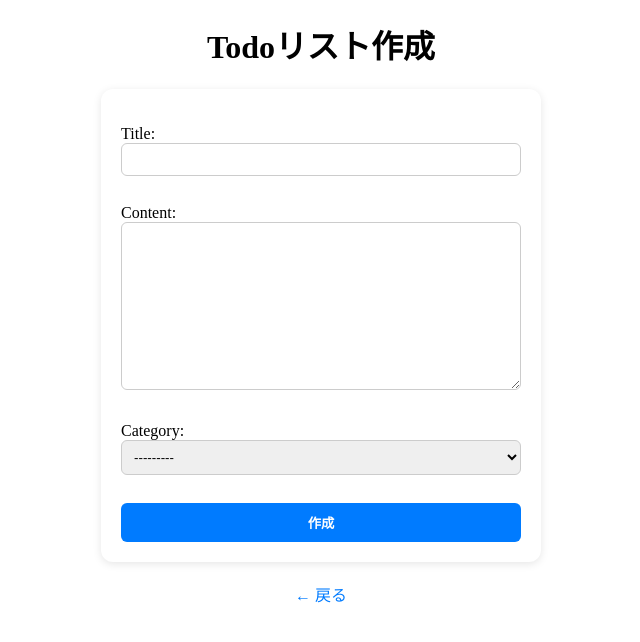
After one commit to takapom/API-Django-app, a Django app: page /article/new/ in a window 1280 px wide. The commit adds this page. Shown: the top 642 px of the page, without its empty margins (319-959 px from the left). Run offline with Django 5.2, Linux system fonts and the light colour scheme; data comes from the database, SQL or seed files in the repository; both versions use the stored data as it was after the commit.

Commit message:
UI修正

```diff
--- a/fk_project/blog/forms.py
+++ b/fk_project/blog/forms.py
@@ -0,0 +1,9 @@
+# fk_project/blog/forms.py
+
+from django import forms
+from .models import Article
+
+class ArticleForm(forms.ModelForm):
+    class Meta:
+        model = Article
+        fields = ['title', 'content', 'category']
--- /dev/null
+++ b/fk_project/blog/static/blog/article_form.css
@@ -0,0 +1,47 @@
+.page-title{
+    text-align: center;
+}
+
+.todo-form {
+    width: 80%;
+    max-width: 400px;
+    margin: 20px auto;
+    background-color: #fff;
+    padding: 20px;
+    border-radius: 12px;
+    box-shadow: 0 2px 8px rgba(0, 0, 0, 0.1);
+  }
+
+  .todo-form input,
+  .todo-form textarea,
+  .todo-form select {
+    width: 100%;
+    padding: 8px;
+    margin-bottom: 12px;
+    border: 1px solid #ccc;
+    border-radius: 6px;
+    box-sizing: border-box;
+  }
+
+  .create-button {
+    width: 100%;
+    padding: 10px;
+    background-color: #007bff;
+    color: #fff;
+    border: none;
+    border-radius: 6px;
+    font-weight: bold;
+    cursor: pointer;
+  }
+
+  .create-button:hover {
+    background-color: #0056b3;
+  }
+
+  .back-link {
+    display: block;
+    text-align: center;
+    margin-top: 20px;
+    text-decoration: none;
+    color: #007bff;
+  }
--- /dev/null
+++ b/fk_project/blog/templates/blog/article_form.html
@@ -0,0 +1,20 @@
+{% load static %}
+
+<!DOCTYPE html>
+<html>
+<head>
+  <title>Todo作成</title>
+  <link rel="stylesheet" href="{% static 'blog/article_form.css' %}">
+</head>
+<body class="main-body">
+  <h1 class="page-title">Todoリスト作成</h1>
+
+  <form method="POST" class="todo-form">
+    {% csrf_token %}
+    {{ form.as_p }}
+    <button type="submit" class="create-button">作成</button>
+  </form>
+
+  <a class="back-link" href="{% url 'article_list' %}">← 戻る</a>
+</body>
+</html>
--- a/fk_project/blog/templates/blog/article_list.html
+++ b/fk_project/blog/templates/blog/article_list.html
@@ -1,14 +1,17 @@
+{% load static %}
 <!DOCTYPE html>
 <html>
 <head>
   <title>記事一覧</title>
+  <link rel="stylesheet" href="{% static 'blog/article_list.css' %}">
 </head>
 <body>
-  <h1>記事一覧</h1>
+  <h1>Todoリスト</h1>
   <ul>
     {% for article in articles %}
       <li><a href="{% url 'article_detail' article.id %}">{{ article.title }}</a></li>
     {% endfor %}
   </ul>
+  <a href="{% url 'article_create' %}">記事作成</a>
 </body>
 </html>
--- a/fk_project/blog/urls.py
+++ b/fk_project/blog/urls.py
@@ -4,4 +4,5 @@ from . import views
 urlpatterns = [
     path('', views.article_list, name='article_list'),
     path('article/<int:pk>/', views.article_detail, name='article_detail'),
+    path('article/new/', views.article_create, name='article_create'),
 ]
--- a/fk_project/blog/views.py
+++ b/fk_project/blog/views.py
@@ -1,6 +1,7 @@
-from django.shortcuts import render
+from django.shortcuts import render, redirect
 from .models import Article
 from django.shortcuts import get_object_or_404
+from .forms import ArticleForm
 
 
 def article_list(request):
@@ -13,3 +14,13 @@ def article_list(request):
 def article_detail(request, pk):
     article = get_object_or_404(Article, pk=pk)
     return render(request, 'blog/article_detail.html', {'article': article})
+
+# 入力欄のviewを定義
+def article_create(request):
+    if request.method == 'POST':
+        form = ArticleForm(request.POST)
+        if form.is_valid():
+            form.save()
+    else:
+        form = ArticleForm()
+    return render(request, 'blog/article_form.html', {'form': form})
```
Also changed, not shown: fk_project/blog/static/blog/article_list.css (added, +66 -0 lines), fk_project/db.sqlite3, 1 other file.
